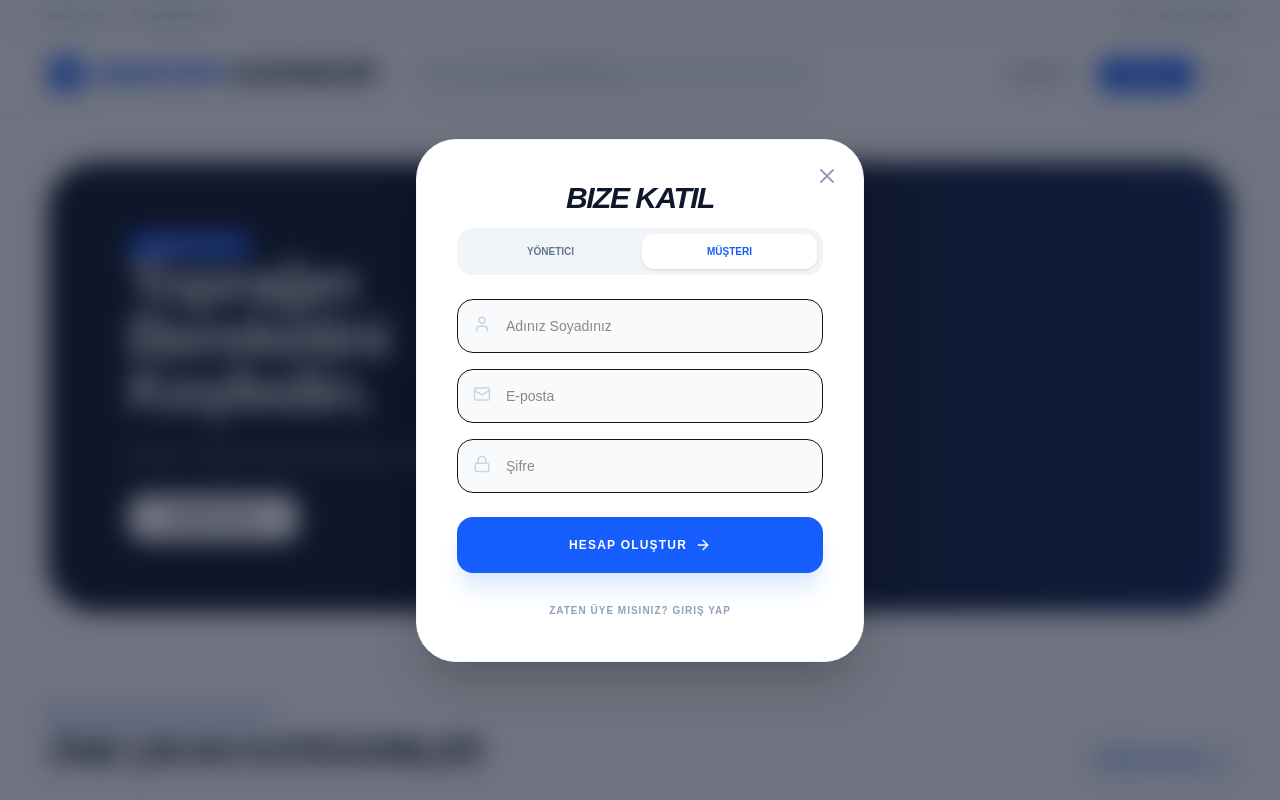
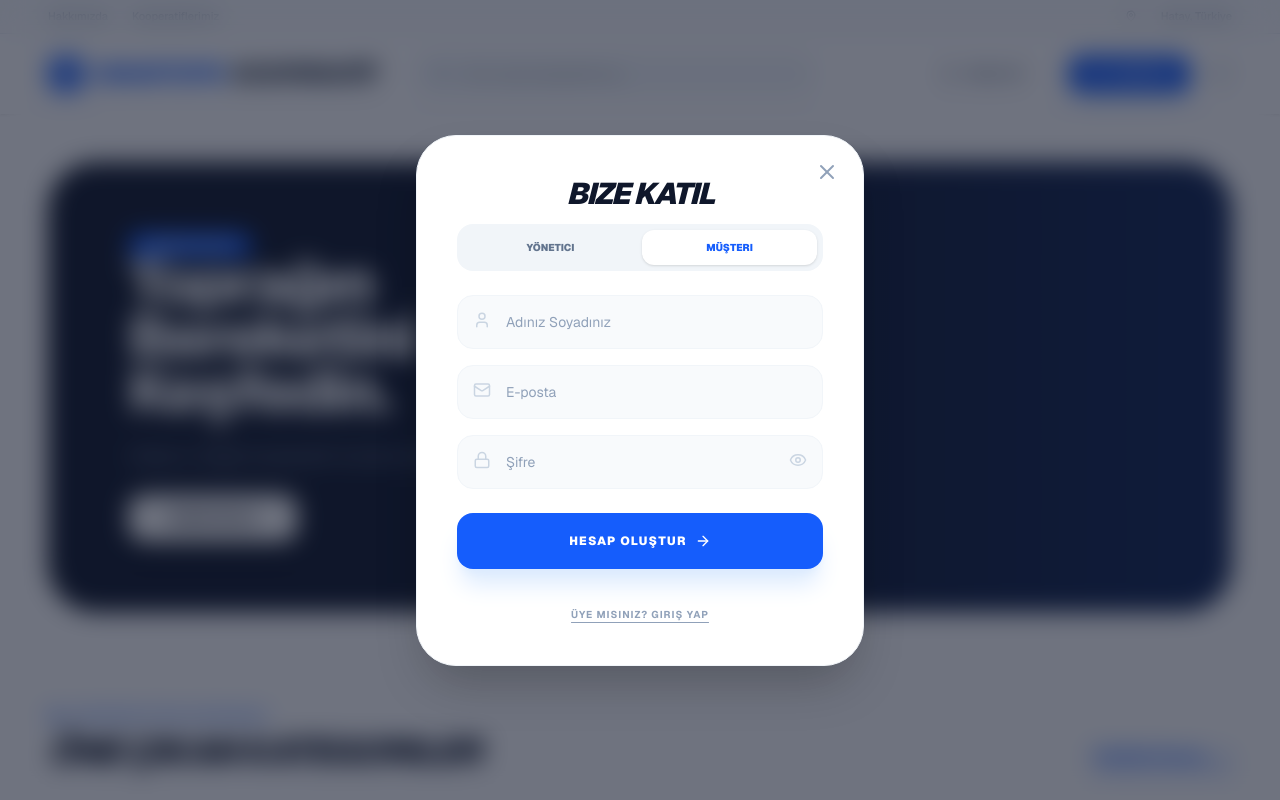
Before and after one commit to beyzagumuse/YZTAhackathon2026, a Next.js app in the folder frontend/YZTAhackathon2026-feature-frontend-update/lojistik-dashboard/: page / in a window 1280 px wide. Both pictures are taken after a click on the button "HEMEN İNCELE". Shown: the top 800 px of the page. Built offline with nearby package versions, Linux system fonts and the light colour scheme.

Commit message:
giriş yap/kayıt ol düzeltildi

```diff
--- a/frontend/YZTAhackathon2026-feature-frontend-update/lojistik-dashboard/app/components/auth/AuthPages.tsx
+++ b/frontend/YZTAhackathon2026-feature-frontend-update/lojistik-dashboard/app/components/auth/AuthPages.tsx
@@ -1,13 +1,13 @@
 import React, { useState, useEffect } from 'react';
-import { Mail, Lock, X, User, ArrowRight } from 'lucide-react';
+import { Mail, Lock, X, User, ArrowRight, Eye, EyeOff } from 'lucide-react';
 
 export default function AuthPages({ role, setRole, onLogin, onClose, initialView = 'login' }: any) {
   const [isLoginView, setIsLoginView] = useState(initialView === 'login');
+  const [showPassword, setShowPassword] = useState(false);
   const [email, setEmail] = useState("");
   const [password, setPassword] = useState("");
   const [fullName, setFullName] = useState("");
 
-  // Navbar'dan gelen seçime göre görünümü güncelle
   useEffect(() => {
     setIsLoginView(initialView === 'login');
   }, [initialView]);
@@ -22,8 +22,11 @@ export default function AuthPages({ role, setRole, onLogin, onClose, initialView
 
   return (
     <div className="fixed inset-0 z-50 flex items-center justify-center bg-slate-900/60 backdrop-blur-md p-6">
-      <div className="relative max-w-md w-full bg-white p-10 rounded-[40px] shadow-2xl space-y-6 border border-slate-100 animate-in zoom-in-95 duration-300">
-        <button onClick={onClose} className="absolute top-6 right-6 text-slate-400 hover:text-slate-600 transition-colors"><X size={24} /></button>
+      <div className="relative max-w-md w-full bg-white p-10 rounded-[40px] shadow-2xl space-y-6 border border-slate-100 animate-in zoom-in-95 duration-300 font-sans">
+
+        <button onClick={onClose} className="absolute top-6 right-6 text-slate-400 hover:text-slate-600 transition-colors">
+          <X size={24} />
+        </button>
 
         <div className="text-center space-y-3">
           <h2 className="text-3xl font-black text-slate-900 italic uppercase tracking-tighter">
@@ -32,7 +35,11 @@ export default function AuthPages({ role, setRole, onLogin, onClose, initialView
 
           <div className="flex bg-slate-100 p-1.5 rounded-2xl gap-1">
             {(['admin', 'kayıtlıuser']).map((r: any) => (
-              <button key={r} onClick={() => setRole(r)} className={`flex-1 py-2.5 rounded-xl text-[10px] font-black uppercase transition-all ${role === r ? 'bg-white text-blue-600 shadow-sm' : 'text-slate-500'}`}>
+              <button
+                key={r}
+                onClick={() => setRole(r)}
+                className={`flex-1 py-2.5 rounded-xl text-[10px] font-black uppercase transition-all ${role === r ? 'bg-white text-blue-600 shadow-sm' : 'text-slate-500'}`}
+              >
                 {r === 'admin' ? 'Yönetici' : 'Müşteri'}
               </button>
             ))}
@@ -43,27 +50,63 @@ export default function AuthPages({ role, setRole, onLogin, onClose, initialView
           {!isLoginView && (
             <div className="relative">
               <User className="absolute left-4 top-4 text-slate-300" size={18} />
-              <input type="text" placeholder="Adınız Soyadınız" value={fullName} onChange={(e) => setFullName(e.target.value)} className="w-full bg-slate-50 border rounded-2xl p-4 pl-12 text-sm outline-none focus:ring-2 ring-blue-100 transition-all" />
+              <input
+                type="text"
+                placeholder="Adınız Soyadınız"
+                value={fullName}
+                onChange={(e) => setFullName(e.target.value)}
+                className="w-full bg-slate-50 border border-slate-100 rounded-2xl p-4 pl-12 text-sm outline-none focus:ring-2 ring-blue-100 transition-all text-slate-900 placeholder:text-slate-400"
+              />
             </div>
           )}
+
           <div className="relative">
             <Mail className="absolute left-4 top-4 text-slate-300" size={18} />
-            <input type="email" placeholder="E-posta" value={email} onChange={(e) => setEmail(e.target.value)} className="w-full bg-slate-50 border rounded-2xl p-4 pl-12 text-sm outline-none focus:ring-2 ring-blue-100 transition-all" />
+            <input
+              type="email"
+              placeholder="E-posta"
+              value={email}
+              onChange={(e) => setEmail(e.target.value)}
+              className="w-full bg-slate-50 border border-slate-100 rounded-2xl p-4 pl-12 text-sm outline-none focus:ring-2 ring-blue-100 transition-all text-slate-900 placeholder:text-slate-400"
+            />
           </div>
+
           <div className="relative">
             <Lock className="absolute left-4 top-4 text-slate-300" size={18} />
-            <input type="password" placeholder="Şifre" value={password} onChange={(e) => setPassword(e.target.value)} className="w-full bg-slate-50 border rounded-2xl p-4 pl-12 text-sm outline-none focus:ring-2 ring-blue-100 transition-all" />
+            <input
+              type={showPassword ? "text" : "password"}
+              placeholder="Şifre"
+              value={password}
+              onChange={(e) => setPassword(e.target.value)}
+              className="w-full bg-slate-50 border border-slate-100 rounded-2xl p-4 pl-12 pr-12 text-sm outline-none focus:ring-2 ring-blue-100 transition-all text-slate-900 placeholder:text-slate-400"
+            />
+            <button
+              type="button"
+              onClick={() => setShowPassword(!showPassword)}
+              className="absolute right-4 top-4 text-slate-300 hover:text-slate-500 transition-colors"
+            >
+              {showPassword ? <EyeOff size={18} /> : <Eye size={18} />}
+            </button>
           </div>
         </div>
 
-        <button onClick={handleSubmit} className="w-full bg-blue-600 text-white font-black py-5 rounded-2xl uppercase text-xs tracking-widest hover:bg-blue-700 transition-all shadow-xl shadow-blue-100 flex items-center justify-center gap-2 group">
+        <button
+          onClick={handleSubmit}
+          className="w-full bg-blue-600 text-white font-black py-5 rounded-2xl uppercase text-xs tracking-widest hover:bg-blue-700 transition-all shadow-xl shadow-blue-100 flex items-center justify-center gap-2 group"
+        >
           {isLoginView ? "Giriş Yap" : "Hesap Oluştur"}
           <ArrowRight size={16} className="group-hover:translate-x-1 transition-transform" />
         </button>
 
-        <div className="text-center">
-          <button onClick={() => setIsLoginView(!isLoginView)} className="text-[10px] font-bold text-slate-400 uppercase tracking-widest hover:text-blue-600 transition-colors">
-            {isLoginView ? "Hesabınız yok mu? Hemen Kayıt Ol" : "Zaten üye misiniz? Giriş Yap"}
+        <div className="text-center pt-2">
+          <button
+            onClick={() => {
+              setIsLoginView(!isLoginView);
+              setShowPassword(false);
+            }}
+            className="text-[10px] font-bold text-slate-400 uppercase tracking-widest hover:text-blue-600 transition-colors underline underline-offset-4"
+          >
+            {isLoginView ? "Hesabınız yok mu? Kayıt Ol" : "Üye misiniz? Giriş Yap"}
           </button>
         </div>
       </div>
--- a/frontend/YZTAhackathon2026-feature-frontend-update/lojistik-dashboard/app/components/marketplace/Navbar.tsx
+++ b/frontend/YZTAhackathon2026-feature-frontend-update/lojistik-dashboard/app/components/marketplace/Navbar.tsx
@@ -1,24 +1,15 @@
 import React, { useState } from 'react';
-import { ShoppingBag, Search, User, Heart, MapPin, UserPlus, Box, MessageSquare, Ticket, Coins, Settings, LogOut, ChevronDown } from 'lucide-react';
+import { ShoppingBag, Search, User, Heart, MapPin, UserPlus, Box, MessageSquare, Ticket, Coins, LogOut, ChevronDown } from 'lucide-react';
 
-interface NavbarProps {
-  isLoggedIn: boolean;
-  userName?: string;
-  onAuthClick: (view: 'login' | 'signup') => void;
-  onLogout: () => void;
-  onNavigateToPanel: () => void; // Paneli açmak için
-}
-
-export default function Navbar({ isLoggedIn, userName, onAuthClick, onLogout, onNavigateToPanel }: NavbarProps) {
+export default function Navbar({ isLoggedIn, userName, onAuthClick, onLogout, onNavigateToPanel }: any) {
   const [isMenuOpen, setIsMenuOpen] = useState(false);
 
   return (
     <div className="w-full bg-white sticky top-0 z-40 shadow-sm font-sans">
-      {/* Top Bar */}
       <div className="bg-slate-50 border-b border-slate-200 py-2 px-12 flex justify-between text-[11px] font-medium text-slate-500">
         <div className="flex gap-6">
-          <span className="hover:text-blue-600 cursor-pointer">Hakkımızda</span>
-          <span className="hover:text-blue-600 cursor-pointer">Kooperatiflerimiz</span>
+          <span className="hover:text-blue-600 cursor-pointer transition-colors">Hakkımızda</span>
+          <span className="hover:text-blue-600 cursor-pointer transition-colors">Kooperatiflerimiz</span>
         </div>
         <div className="flex gap-6 items-center">
           <MapPin size={12}/> <span>Hatay, Türkiye</span>
@@ -31,71 +22,72 @@ export default function Navbar({ isLoggedIn, userName, onAuthClick, onLogout, on
             <div className="w-9 h-9 bg-blue-600 rounded-xl flex items-center justify-center text-white"><ShoppingBag size={20}/></div>
             SMARTOPS <span className="text-slate-800">KOOPERATİF</span>
           </div>
-
           <div className="hidden md:flex relative w-[400px]">
             <input type="text" placeholder="Ürün veya kooperatif ara..." className="w-full bg-slate-100 rounded-full py-2.5 px-6 pl-12 text-sm outline-none focus:ring-2 ring-blue-100 transition-all"/>
             <Search className="absolute left-4 top-2.5 text-slate-400" size={18} />
           </div>
         </div>
 
-        <div className="flex items-center gap-4">
+        <div className="flex items-center gap-3">
           {!isLoggedIn ? (
-            <>
-              <button onClick={() => onAuthClick('login')} className="flex items-center gap-2 px-4 py-2 text-slate-600 text-xs font-bold uppercase tracking-tight hover:text-blue-600">Giriş Yap</button>
-              <button onClick={() => onAuthClick('signup')} className="px-5 py-2 bg-blue-600 text-white rounded-xl text-xs font-black uppercase shadow-lg shadow-blue-200">Kayıt Ol</button>
-            </>
+            <div className="flex items-center gap-2">
+              <button
+                onClick={() => onAuthClick('login')}
+                className="flex items-center gap-2 px-5 py-2.5 rounded-xl hover:bg-slate-50 text-slate-600 transition-all font-bold text-xs uppercase"
+              >
+                <User size={18} /> Giriş Yap
+              </button>
+              <div className="h-6 w-[1px] bg-slate-200 mx-1"></div>
+              <button
+                onClick={() => onAuthClick('signup')}
+                className="flex items-center gap-2 px-5 py-2.5 bg-blue-600 text-white rounded-xl shadow-lg shadow-blue-100 hover:bg-blue-700 transition-all font-black text-xs uppercase"
+              >
+                <UserPlus size={18} /> Kayıt Ol
+              </button>
+            </div>
           ) : (
             <div className="relative">
-              {/* Kullanıcı Dropdown Tetikleyici */}
               <button
                 onClick={() => setIsMenuOpen(!isMenuOpen)}
                 className="flex items-center gap-3 px-4 py-2 bg-slate-50 rounded-2xl hover:bg-slate-100 transition-all border border-slate-100"
               >
-                <div className="w-8 h-8 bg-blue-100 text-blue-600 rounded-full flex items-center justify-center font-black text-xs">
+                <div className="w-8 h-8 bg-blue-100 text-blue-600 rounded-full flex items-center justify-center font-black text-[10px]">
                   {userName?.charAt(0).toUpperCase()}
                 </div>
                 <div className="text-left">
-                  <p className="text-[10px] text-slate-400 font-bold leading-none uppercase">Hesabım</p>
+                  <p className="text-[9px] text-slate-400 font-bold leading-none uppercase tracking-tighter">Hesabım</p>
                   <p className="text-xs font-black text-slate-800 tracking-tight">{userName}</p>
                 </div>
                 <ChevronDown size={14} className={`text-slate-400 transition-transform ${isMenuOpen ? 'rotate-180' : ''}`} />
               </button>
 
-              {/* Resimdeki Menü Tasarımı */}
+              {/* Açılır Menü (Dropdown) */}
               {isMenuOpen && (
                 <div className="absolute right-0 mt-3 w-64 bg-white rounded-[24px] shadow-2xl border border-slate-100 py-4 z-50 animate-in fade-in zoom-in-95 duration-200">
                   <div className="px-2 space-y-1">
-                    <button onClick={onNavigateToPanel} className="w-full flex items-center gap-3 px-4 py-3 hover:bg-blue-50 rounded-xl text-slate-700 transition-colors">
+                    <button onClick={onNavigateToPanel} className="w-full flex items-center gap-3 px-4 py-3 hover:bg-blue-50 rounded-xl text-slate-700 text-left transition-colors">
                       <Box size={18} className="text-slate-400" />
-                      <span className="text-sm font-bold">Tüm Siparişlerim</span>
+                      <span className="text-sm font-bold tracking-tight">Tüm Siparişlerim</span>
                     </button>
-                    <button className="w-full flex items-center gap-3 px-4 py-3 hover:bg-blue-50 rounded-xl text-slate-700 transition-colors">
+                    <button className="w-full flex items-center gap-3 px-4 py-3 hover:bg-blue-50 rounded-xl text-slate-700 text-left transition-colors">
                       <MessageSquare size={18} className="text-slate-400" />
-                      <span className="text-sm font-bold">Satıcı Mesajlarım</span>
+                      <span className="text-sm font-bold tracking-tight">Satıcı Mesajlarım</span>
                     </button>
-                    <button className="w-full flex items-center gap-3 px-4 py-3 hover:bg-blue-50 rounded-xl text-slate-700 transition-colors">
+                    <button className="w-full flex items-center gap-3 px-4 py-3 hover:bg-blue-50 rounded-xl text-slate-700 text-left transition-colors">
                       <Ticket size={18} className="text-slate-400" />
-                      <span className="text-sm font-bold">İndirim Kuponlarım</span>
-                    </button>
-                    <button className="w-full flex items-center gap-3 px-4 py-3 hover:bg-blue-50 rounded-xl text-slate-700 transition-colors">
-                      <Coins size={18} className="text-slate-400" />
-                      <span className="text-sm font-bold">Krediler</span>
+                      <span className="text-sm font-bold tracking-tight">İndirim Kuponlarım</span>
                     </button>
                     <div className="h-[1px] bg-slate-100 my-2 mx-4"></div>
-                    <button className="w-full flex items-center gap-3 px-4 py-3 hover:bg-blue-50 rounded-xl text-slate-700 transition-colors">
-                      <User size={18} className="text-slate-400" />
-                      <span className="text-sm font-bold">Kullanıcı Bilgilerim</span>
-                    </button>
-                    <button onClick={onLogout} className="w-full flex items-center gap-3 px-4 py-3 hover:bg-rose-50 rounded-xl text-rose-600 transition-colors">
+                    <button onClick={onLogout} className="w-full flex items-center gap-3 px-4 py-3 hover:bg-rose-50 rounded-xl text-rose-600 text-left transition-colors">
                       <LogOut size={18} />
-                      <span className="text-sm font-bold">Çıkış Yap</span>
+                      <span className="text-sm font-bold tracking-tight">Çıkış Yap</span>
                     </button>
                   </div>
                 </div>
               )}
             </div>
           )}
-          <Heart size={22} className="text-slate-400 cursor-pointer hover:text-rose-500 transition-colors" />
+          <Heart size={22} className="text-slate-400 cursor-pointer hover:text-rose-500 transition-colors ml-2" />
         </div>
       </nav>
     </div>
--- a/frontend/YZTAhackathon2026-feature-frontend-update/lojistik-dashboard/app/page.tsx
+++ b/frontend/YZTAhackathon2026-feature-frontend-update/lojistik-dashboard/app/page.tsx
@@ -1,45 +1,76 @@
 "use client";
 import React, { useState, useEffect } from 'react';
+
+// Bileşenlerin Import Edilmesi
 import Navbar from './components/marketplace/Navbar';
 import Hero from './components/marketplace/Hero';
 import CategoryGrid from './components/marketplace/CategoryGrid';
 import AuthPages from './components/auth/AuthPages';
 import Sidebar from './components/layout/Sidebar';
-// ... diğer importlar aynı
+import Header from './components/layout/Header';
+import AdminView from './components/dashboard/AdminView';
+import CustomerView from './components/dashboard/CustomerView';
+
+type Role = 'admin' | 'kayıtlıuser';
+type ViewMode = 'home' | 'panel';
 
 export default function SmartOpsDashboard() {
+  // --- STATE YÖNETİMİ ---
   const [isLoggedIn, setIsLoggedIn] = useState(false);
-  const [userName, setUserName] = useState("Kullanıcı");
+  const [userName, setUserName] = useState("");
   const [showAuth, setShowAuth] = useState(false);
   const [authView, setAuthView] = useState<'login' | 'signup'>('login');
-  const [role, setRole] = useState<'admin' | 'kayıtlıuser'>('kayıtlıuser');
-  const [currentView, setCurrentView] = useState<'home' | 'panel'>('home'); // Görünüm yönetimi
+  const [role, setRole] = useState<Role>('kayıtlıuser');
+
+  // Görünüm Kontrolü (Anasayfa Vitrini mi yoksa ERP Paneli mi?)
+  const [currentView, setCurrentView] = useState<ViewMode>('home');
   const [activeTab, setActiveTab] = useState('panel');
+  const [isReady, setIsReady] = useState(false);
 
-  // --- ANASAYFA GÖRÜNÜMÜ ---
+  useEffect(() => {
+    setIsReady(true);
+  }, []);
+
+  if (!isReady) return null;
+
+  // --- 1. GÖRÜNÜM: MARKETPLACE (VİTRİN) ---
   if (currentView === 'home') {
     return (
-      <div className="min-h-screen bg-white">
+      <div className="min-h-screen bg-white font-sans">
         <Navbar
           isLoggedIn={isLoggedIn}
           userName={userName}
-          onAuthClick={(view) => { setAuthView(view); setShowAuth(true); }}
-          onLogout={() => { setIsLoggedIn(false); setCurrentView('home'); }}
-          onNavigateToPanel={() => setCurrentView('panel')} // Siparişlerim vs tıklayınca panele git
+          onAuthClick={(view) => {
+            setAuthView(view);
+            setShowAuth(true);
+          }}
+          onLogout={() => {
+            setIsLoggedIn(false);
+            setUserName("");
+          }}
+          onNavigateToPanel={() => setCurrentView('panel')}
         />
+
         <main className="p-12 max-w-7xl mx-auto">
-          <Hero onStartClick={() => { setAuthView('signup'); setShowAuth(true); }} />
+          <Hero onStartClick={() => {
+            if(isLoggedIn) setCurrentView('panel');
+            else { setAuthView('signup'); setShowAuth(true); }
+          }} />
+
           <CategoryGrid />
         </main>
+
         {showAuth && (
           <AuthPages
-            role={role} setRole={setRole} initialView={authView}
+            role={role}
+            setRole={setRole}
+            initialView={authView}
             onClose={() => setShowAuth(false)}
             onLogin={(email: string) => {
               setIsLoggedIn(true);
-              setUserName(email.split('@')[0]); // E-postadan isim türet
+              setUserName(email.split('@')[0]); // E-postanın başını isim yap
               setShowAuth(false);
-              setCurrentView('home'); // GİRİŞ YAPINCA ANASAYFADA KAL
+              setCurrentView('home'); // Giriş sonrası anasayfada kal
             }}
           />
         )}
@@ -47,13 +78,48 @@ export default function SmartOpsDashboard() {
     );
   }
 
-  // --- PANEL GÖRÜNÜMÜ (Yalnızca Siparişlerim vb. tıklanırsa) ---
+  // --- 2. GÖRÜNÜM: ERP & SİPARİŞ PANELİ ---
   return (
-    <div className="flex h-screen bg-slate-50 overflow-hidden font-sans">
-      <Sidebar role={role} activeTab={activeTab} setActiveTab={setActiveTab} onLogout={() => {setIsLoggedIn(false); setCurrentView('home');}} />
-      <main className="flex-1 overflow-y-auto p-12 bg-white rounded-l-[48px] shadow-2xl">
-         <button onClick={() => setCurrentView('home')} className="mb-4 text-xs font-bold text-blue-600 uppercase">← Anasayfaya Dön</button>
-         {/* ... Dashboard içeriği (AdminView veya CustomerView) buraya gelecek ... */}
+    <div className="flex h-screen bg-slate-50 text-slate-900 overflow-hidden font-sans">
+      <Sidebar
+        role={role}
+        activeTab={activeTab}
+        setActiveTab={setActiveTab}
+        onLogout={() => {
+          setIsLoggedIn(false);
+          setCurrentView('home');
+        }}
+      />
+
+      <main className="flex-1 overflow-y-auto p-12 bg-white rounded-l-[48px] shadow-2xl border-l border-slate-100 relative">
+        {/* Anasayfaya Dönüş Butonu */}
+        <button
+          onClick={() => setCurrentView('home')}
+          className="mb-6 flex items-center gap-2 text-[10px] font-black uppercase tracking-widest text-blue-600 hover:text-blue-800 transition-all"
+        >
+          ← Mağazaya Geri Dön
+        </button>
+
+        <Header role={role} />
+
+        <div className="mt-8">
+          {activeTab === 'panel' ? (
+            role === 'admin' ? <AdminView /> : <CustomerView role={role} />
+          ) : activeTab === 'orders' ? (
+            <div className="space-y-8 animate-in fade-in slide-in-from-bottom-4 duration-500">
+              <h2 className="text-3xl font-black italic uppercase tracking-tighter">Siparişlerim</h2>
+              <div className="bg-slate-50 border-2 border-dashed border-slate-200 p-20 rounded-[48px] text-center">
+                <p className="text-slate-400 font-bold uppercase text-xs tracking-widest">Henüz bir siparişiniz bulunmamaktadır.</p>
+              </div>
+            </div>
+          ) : (
+            <div className="p-20 text-center border-2 border-dashed border-slate-100 rounded-[48px]">
+              <h2 className="text-2xl font-black text-slate-300 uppercase tracking-widest">
+                {activeTab.toUpperCase()} Modülü
+              </h2>
+            </div>
+          )}
+        </div>
       </main>
     </div>
   );
```
